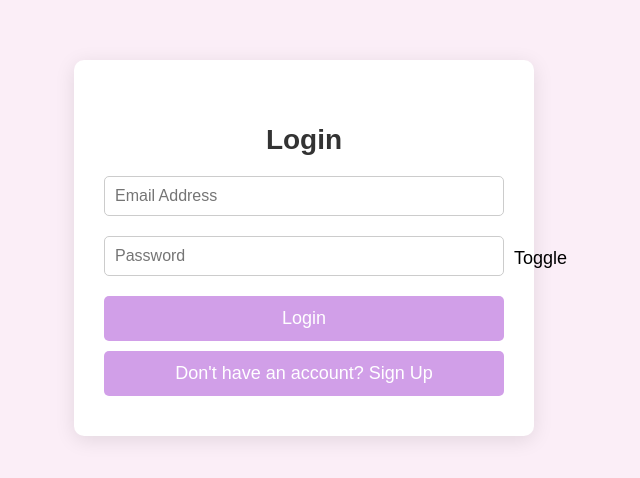
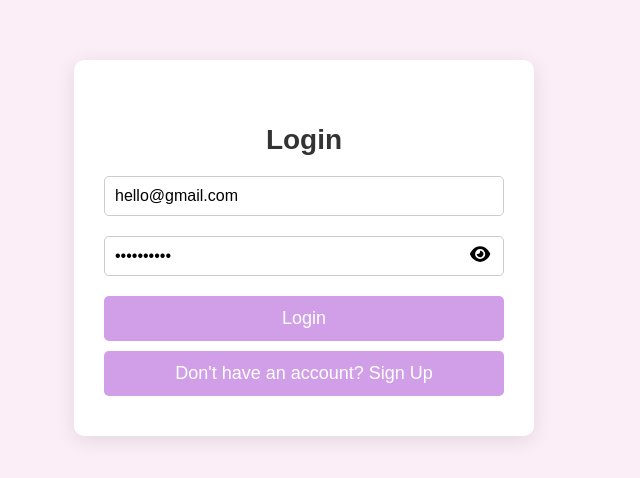
Before and after one commit to sreeja-sen/moonbloom, a React (Create React App) app in the folder moonbloom/: page / in a window 1280 px wide. Shown: the part 172-650 px from the top of the page, without its empty margins (336-976 px from the left). Built offline with nearby package versions, Linux system fonts and the light colour scheme; no server answers.

Commit message:
Large number of changes and additions
- Integrated Firebase App
- Used firebase for user authentication
- Used firebase realtime database to store user data
- Added react Contexts to manage clientside user data and preferences

```diff
--- a/moonbloom/src/App.js
+++ b/moonbloom/src/App.js
@@ -1,28 +1,27 @@
-import React, { useState } from 'react';
-import FirebaseApp from './firebase.js';
+import React, { useState, createContext, useMemo } from 'react';
 
 import Header from './components/Header';
 import SettingsPanel from './components/SettingsPanel';
 import KeyPanel from './components/KeyPanel';
 import Calendar from './components/Calendar';
 import LoginSignup from './components/LoginSignup';
+import { useTheme } from './useTheme';
 import './styles/App.css';
 import './index.css';
 
-const App = () => {
-    const [darkMode, setDarkMode] = useState(false);
+export const userContext = createContext({});
+
+const App = ({ database }) => {
+    const { darkMode } = useTheme();
     const [settingsVisible, setSettingsVisible] = useState(false);
     const [keyPanelVisible, setKeyPanelVisible] = useState(false);
     const [cycleLength, setCycleLength] = useState(28);
     const [periodLength, setPeriodLength] = useState(5);
     const [periods, setPeriods] = useState([]);
     const [isLoggedIn, setIsLoggedIn] = useState(false);
+    const [uid, setUserID] = useState("")
+    const [email, setUserEmail] = useState("")
 
-    console.log(FirebaseApp);
-
-    const toggleDarkMode = () => {
-        setDarkMode(!darkMode);
-    };
 
     const toggleSettings = () => {
         setSettingsVisible(!settingsVisible);
@@ -35,6 +34,7 @@ const App = () => {
     const saveSettings = (cycle, period) => {
         setCycleLength(cycle);
         setPeriodLength(period);
+        toggleSettings();
     };
 
     const addPeriod = (date) => {
@@ -54,15 +54,16 @@ const App = () => {
     };
 
     return (
+        <userContext.Provider value={{ isLoggedIn, uid, email, setUserID, setUserEmail, handleLogout }} >
             <div className={`app ${darkMode ? 'dark-mode' : ''}`}>
                 {!isLoggedIn ? (
                     <LoginSignup onLogin={handleLogin} />
                 ) : (
                     <>
                         <Header
-                        toggleDarkMode={toggleDarkMode}
                             toggleSettings={toggleSettings}
                             toggleKeyPanel={toggleKeyPanel}
+                            database={database}
                         />
 
 
@@ -81,11 +82,13 @@ const App = () => {
                             periodLength={periodLength}
                             addPeriod={addPeriod}
                             removePeriod={removePeriod}
+                            setPeriods={setPeriods}
+                            database={database}
                         />
-                    <button className="logout-button" onClick={handleLogout}>Log Out</button>
                     </>
                 )}
             </div>
+        </userContext.Provider>
     );
 };
 
--- a/moonbloom/src/components/Calendar.js
+++ b/moonbloom/src/components/Calendar.js
@@ -1,10 +1,38 @@
-import React, { useState } from 'react';
+import React, { useState, useContext, useMemo, useEffect } from 'react';
 import '../styles/Calendar.css';
+import { userContext } from '../App';
 import { FontAwesomeIcon } from '@fortawesome/react-fontawesome';
 import { faArrowRight, faArrowLeft } from '@fortawesome/free-solid-svg-icons';
 
-const Calendar = ({ periods, cycleLength, periodLength, addPeriod, removePeriod }) => {
+import FirebaseApp from '../firebase.js';
+import { ref, set, get, update } from "firebase/database"
+
+const Calendar = ({ periods, cycleLength, periodLength, addPeriod, removePeriod, setPeriods, database }) => {
     const [currentDate, setCurrentDate] = useState(new Date());
+    const { uid } = useContext(userContext);
+
+    useEffect(() => {
+        if (database && uid) {
+            const updates = {
+                "calendar": periods
+            }
+            console.log("Updating")
+            update(ref(database, uid), updates)
+        }
+    }, [periods]);
+
+    useEffect(() => {
+        if (database && uid) {
+            console.log("Downloading")
+            get(ref(database, uid + "/calendar")).then(snapshot => {
+                const result = snapshot.val();
+                if (result) {
+                    setPeriods(result);
+                }
+            })
+        }
+    }, [database, uid]);
+
 
     const getPredictedPeriodDays = () => {
         const predictedPeriods = [];
--- a/moonbloom/src/components/Header.js
+++ b/moonbloom/src/components/Header.js
@@ -1,9 +1,45 @@
 import React from 'react';
 import '../styles/Header.css';
+import { useContext, useEffect } from 'react';
+import { userContext } from '../App';
+import { useTheme } from '../useTheme';
 import { FontAwesomeIcon } from '@fortawesome/react-fontawesome';
 import { faGear, faMoon, faKey } from '@fortawesome/free-solid-svg-icons';
+import { ref, set, get, update } from "firebase/database";
 
-const Header = ({ toggleDarkMode, toggleSettings, toggleKeyPanel }) => {
+
+const Header = ({ toggleSettings, toggleKeyPanel, database }) => {
+    const { toggleDarkMode, darkMode, setDarkMode } = useTheme();
+    const { handleLogout } = useContext(userContext);
+    const { uid } = useContext(userContext)
+
+    // upload darkMode preference to database on changed preference
+    useEffect(() => {
+        console.log(database, uid)
+        if (database && uid && darkMode !== null) {
+            const updates = {
+                "metadata": {
+                    darkMode
+                }
+            }
+            update(ref(database, uid), updates)
+        }
+    }, [database, uid, darkMode]);
+
+    // download darkMode preference from database on app load
+    useEffect(() => {
+        if (database && uid) {
+            get(ref(database, uid + "/metadata")).then(snapshot => {
+                const result = snapshot.val();
+                setDarkMode(result.darkMode);
+            }).catch(error => {
+                // handle the error if metadata table doesn't exist, and create
+                // it in the database
+                set(ref(database, uid + "/metadata"), { darkMode: false })
+            })
+        }
+    }, [database, uid]);
+
     return (
         <header>
             <div className="top-nav">
@@ -20,6 +56,7 @@ const Header = ({ toggleDarkMode, toggleSettings, toggleKeyPanel }) => {
                 </div>
             </div>
             <div className="logo">MoonBloom</div>
+            <button className="logout-button" onClick={handleLogout}>Log Out</button>
         </header>
     );
 };
--- a/moonbloom/src/components/LoginSignup.js
+++ b/moonbloom/src/components/LoginSignup.js
@@ -1,12 +1,18 @@
-import React, { useState, useMemo } from 'react';
+import React, { useState, useMemo, useContext } from 'react';
 import FirebaseApp from '../firebase.js';
 import '../styles/LoginSignup.css';
+import { FontAwesomeIcon } from '@fortawesome/react-fontawesome';
+import { faEye } from '@fortawesome/free-solid-svg-icons';
 import { getAuth, signInWithEmailAndPassword, createUserWithEmailAndPassword } from "firebase/auth";
+
+import { userContext } from '../App.js';
 
 const LoginSignup = ({ onLogin }) => {
     const [isLogin, setIsLogin] = useState(true);
-    const [email, setEmail] = useState('');
-    const [password, setPassword] = useState('');
+    const [email, setEmail] = useState('hello@gmail.com');
+    const [password, setPassword] = useState('helloworld');
+
+    const { setUserEmail, setUserID } = useContext(userContext);
 
     const [passwordVisible, setPasswordVisible] = useState(false);
 
@@ -24,7 +30,9 @@ const LoginSignup = ({ onLogin }) => {
             signInWithEmailAndPassword(auth, email, password)
             .then(userCredential => {
                 console.log(userCredential.user);
-                onLogin(true);
+                onLogin(userCredential.user);
+                setUserEmail(userCredential.user.email)
+                setUserID(userCredential.user.uid)
             })
             .catch(error => {
                 console.error(error);
@@ -34,7 +42,7 @@ const LoginSignup = ({ onLogin }) => {
             createUserWithEmailAndPassword(auth, email, password)
             .then(userCredential => {
                 console.log(userCredential.user);
-                onLogin(true);
+                onLogin(userCredential.user);
             })
             .catch(error => {
                 console.error(error);
@@ -64,7 +72,7 @@ const LoginSignup = ({ onLogin }) => {
                     className="password-toggle"
                     onClick={() => setPasswordVisible(!passwordVisible)}
                 >
-                    Toggle
+                    <FontAwesomeIcon icon={faEye} />
                 </button>
                 <button onClick={handleSubmit}>
                     {isLogin ? 'Login' : 'Sign Up'}
--- a/moonbloom/src/firebase.js
+++ b/moonbloom/src/firebase.js
@@ -1,15 +1,17 @@
-
 import { initializeApp } from "firebase/app";
 
 const firebaseConfig = {
-  apiKey: "AIzaSyA-i3S2nSbKEg6h7fuRw8q6dhZs6mD2dYg",
+  apiKey: process.env.REACT_APP_APIKEY,
   authDomain: "moonbloom-39270.firebaseapp.com",
+  databaseURL: "https://moonbloom-39270-default-rtdb.europe-west1.firebasedatabase.app",
   projectId: "moonbloom-39270",
   storageBucket: "moonbloom-39270.appspot.com",
   messagingSenderId: "767867680688",
   appId: "1:767867680688:web:88d603c284b548996f4875"
 };
 
+console.log(process.env)
+console.log(firebaseConfig)
 const app = initializeApp(firebaseConfig);
 
 export default app;
--- a/moonbloom/src/index.js
+++ b/moonbloom/src/index.js
@@ -3,9 +3,18 @@ import ReactDOM from 'react-dom';
 import './index.css';
 import App from './App';
 
+
+import { getDatabase } from "firebase/database"
+import FirebaseApp from './firebase.js';
+import { ThemeProvider } from './useTheme.js';
+
+const database = getDatabase(FirebaseApp);
+
 ReactDOM.render(
   <React.StrictMode>
-    <App />
+    <ThemeProvider database={database}>
+      <App database={database}/>
+    </ThemeProvider>
   </React.StrictMode>,
   document.getElementById('root')
 );
--- a/moonbloom/src/styles/App.css
+++ b/moonbloom/src/styles/App.css
@@ -4,6 +4,7 @@
   padding: 0;
   background-color: #fbeef7;
   color: #333;
+  min-height: 100vh;
 }
 
 .dark-mode {
--- a/moonbloom/src/styles/Calendar.css
+++ b/moonbloom/src/styles/Calendar.css
@@ -39,7 +39,20 @@
     cursor: pointer;
 }
 
+@media screen and (max-width: 525px) {
+    #calendar {
+        gap: 5px;
+        margin: 0px auto;
+        padding: 5px;
+    }
+
+    #calendar div {
+        padding: 18px;
+    }
+}
+
 #calendar .day-header {
+    width: 0;
     font-weight: bold;
     background-color: transparent;
     cursor: default;
@@ -68,7 +81,7 @@
     color: #fff;
 }
 
-.dark-mode #calendar .normal {
+.dark-mode #calendar div {
     background-color: #444;
 }
 
--- a/moonbloom/src/styles/LoginSignup.css
+++ b/moonbloom/src/styles/LoginSignup.css
@@ -85,10 +85,14 @@
 
 .password-toggle {
     position: absolute !important;
-    right: 0 !important;
+    right: 40px !important;
     width: 20px !important;
     height: 20px !important;
     background-color: transparent !important;
     border: none !important;
     color: black !important;
+
+    box-sizing: content-box;
+    padding: 4px !important;
+    transform: translateY(5px);
 }
--- /dev/null
+++ b/moonbloom/src/useTheme.js
@@ -0,0 +1,18 @@
+import { useState, useContext, createContext } from "react";
+import { userContext } from "./App";
+
+const ThemeContext = createContext(null);
+
+export function ThemeProvider({ database, children }) {
+    const [darkMode, setDarkMode] = useState(false);
+
+    const toggleDarkMode = () => {
+        setDarkMode(!darkMode);
+    };
+
+    return <ThemeContext.Provider value={{darkMode, toggleDarkMode, setDarkMode}}>
+        {children}
+    </ThemeContext.Provider>
+}
+
+export const useTheme = () => useContext(ThemeContext)
```
Also changed, not shown: 1 other file (tests, documents, lock files or other folders). Lines whose indentation alone changed are shown as unchanged.
